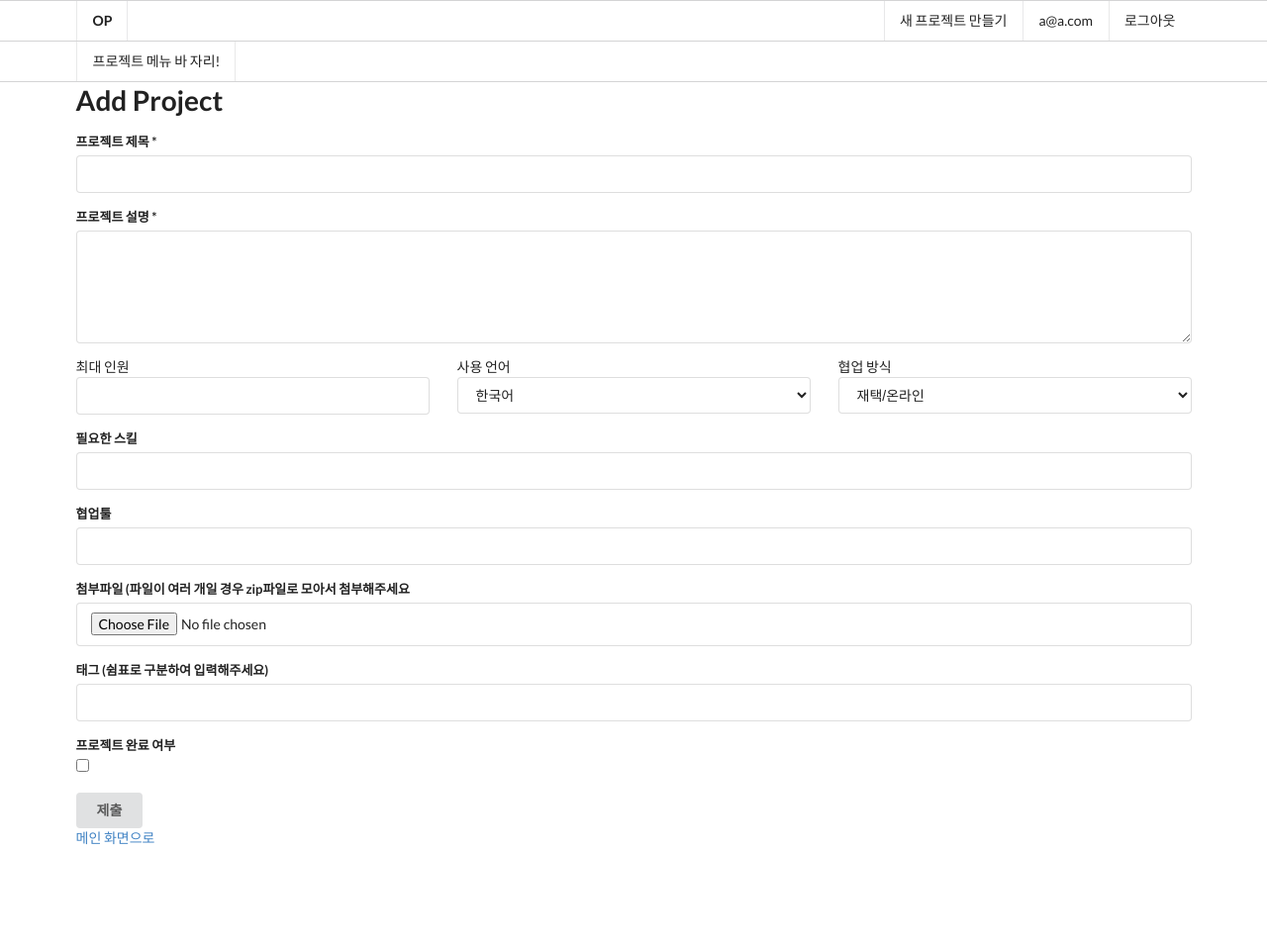
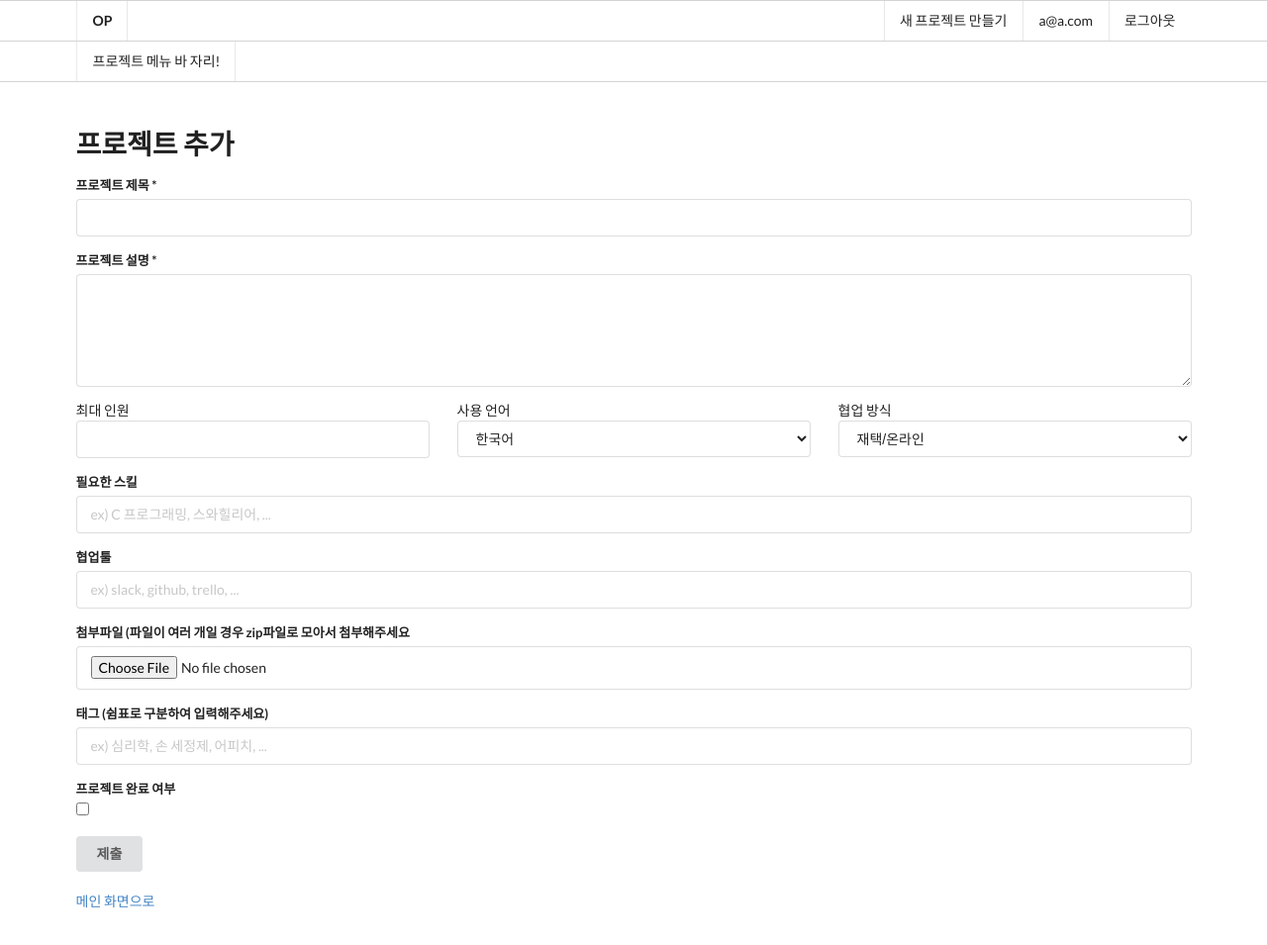
Before and after one commit to leegakyeong/OP, a Rails app: page /projects/new in a window 1280 px wide. Shown: the whole page at 99% size. Before the commit the page ends 854 px from the top, so only its background shows below. Run offline with Rails 7, Linux system fonts and the light colour scheme; a user stored in the database is signed in; style sheets or scripts are compiled from the project's sources; parts of the project's set-up code (start-up, migrations or seed data) failed here and were passed over; some libraries are stand-ins or nearby versions.

Commit message:
added placeholders to text fields

```diff
--- a/app/views/projects/_form.html.erb
+++ b/app/views/projects/_form.html.erb
@@ -31,12 +31,12 @@
 
         <div class="field">
             <%= f.label "필요한 스킬" %>
-            <%= f.text_field :skills %>
+            <%= f.text_field :skills, placeholder: "ex) C 프로그래밍, 스와힐리어, ..." %>
         </div>
 
         <div class="field">
             <%= f.label "협업툴" %>
-            <%= f.text_field :tools %>
+            <%= f.text_field :tools, placeholder: "ex) slack, github, trello, ..." %>
         </div>
 
         <div class="field">
@@ -46,7 +46,7 @@
 
         <div class="field">
             <%= f.label "태그 (쉼표로 구분하여 입력해주세요)" %>
-            <%= f.text_field :tag_string %>
+            <%= f.text_field :tag_string, placeholder: "ex) 심리학, 손 세정제, 어피치, ..." %>
         </div>
 
         <div class="field">
--- a/app/views/projects/index.html.erb
+++ b/app/views/projects/index.html.erb
@@ -71,7 +71,7 @@
     <% end %>
   </div>
   <%= paginate @projects %>
-  <br>
+  <br><br>
 
 <script>
   $(document).ready(function() {
--- a/app/views/projects/new.html.erb
+++ b/app/views/projects/new.html.erb
@@ -1,5 +1,8 @@
-<h1>Add Project</h1>
+<br>
+<h1>프로젝트 추가</h1>
 
 <%= render 'form', project: @project %>
 
-<p><%= link_to '메인 화면으로', projects_url %>
+<br>
+<p><%= link_to '메인 화면으로', projects_url %></p>
+<br>
--- a/config/routes.rb
+++ b/config/routes.rb
@@ -29,4 +29,7 @@ Rails.application.routes.draw do
 
   # kick user
   delete '/projects/:id/:member_id' => 'projects#kick_user'
+
+  # search
+  post '/search' => 'projects#search'
 end
```
Also changed, not shown: app/views/projects/edit.html.erb (+5 -2 lines).
